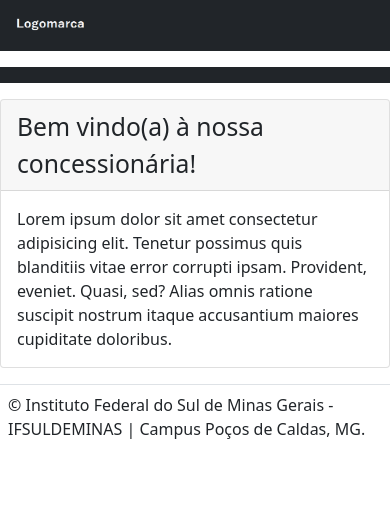
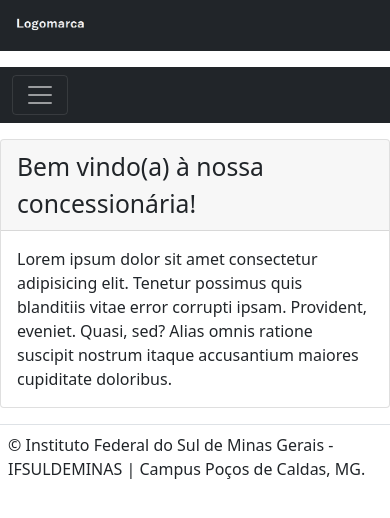
Before and after one commit to AdrianDamiao/Concessionaria, a website: page index.html in a window 390 px wide. Drawn offline with Linux system fonts and the light colour scheme.

Commit message:
Add files via upload

```diff
--- a/index.html
+++ b/index.html
@@ -13,8 +13,13 @@
 <body>
     <img src="./public/logo.png" class="w-100 mb-3">
     <div>
-        <nav class="navbar navbar-expand-md navbar-dark bg-dark">
+        <nav class="navbar navbar-expand-lg navbar-dark bg-dark">
             <div class="container-fluid">
+                <button class="navbar-toggler" type="button" data-bs-toggle="collapse" data-bs-target="navbarCollapse1" aria-controls="navbarCollapse1" aria-expanded="false" aria-label="Toggle navigation">
+                    <span class="navbar-toggler-icon"></span>
+                  </button>
+
+
                 <div class="collapse navbar-collapse" id="navbarCollapse1">
                     <div class="navbar-nav">
                         <a href="./index.html" class="nav-item nav-link active">Home</a>
```
